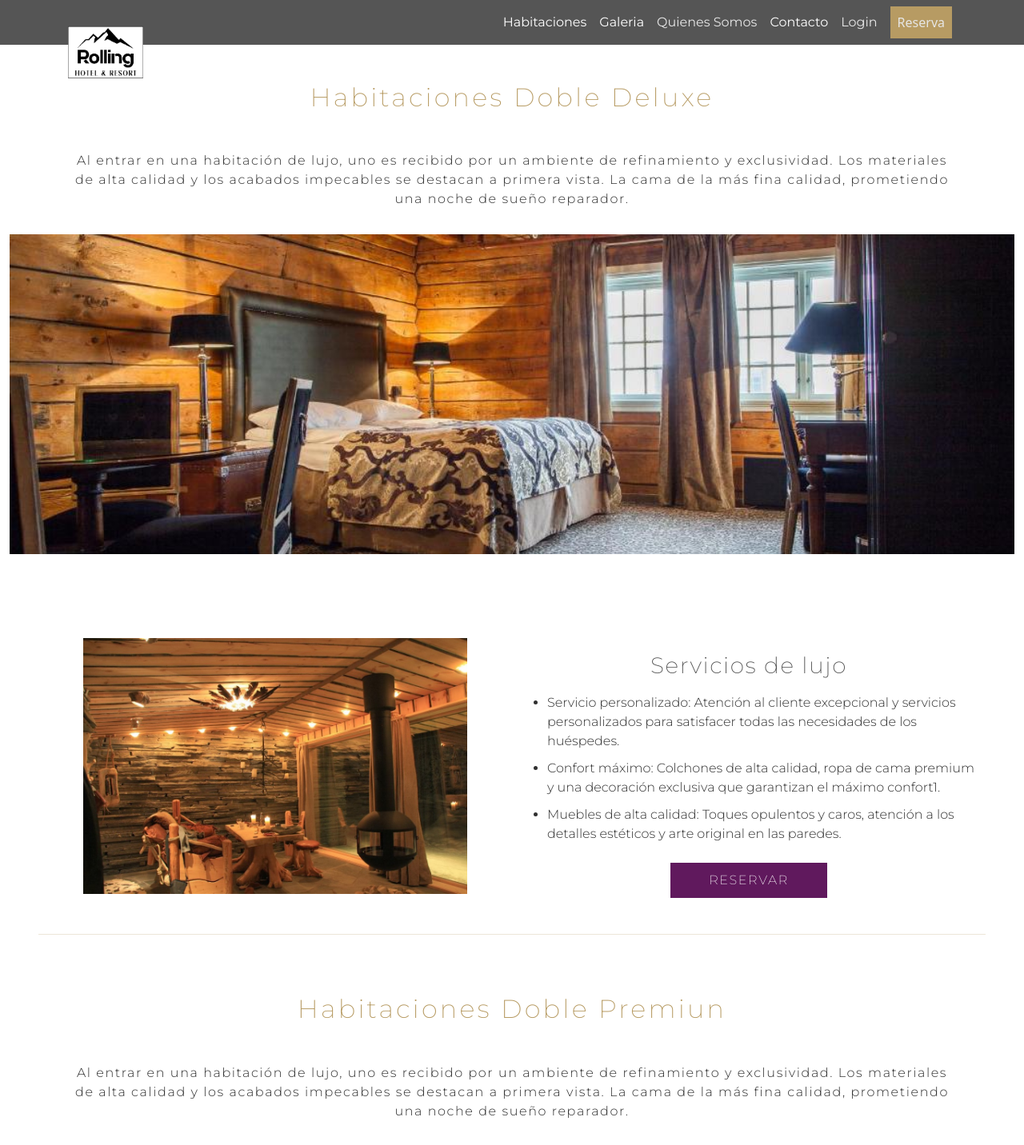
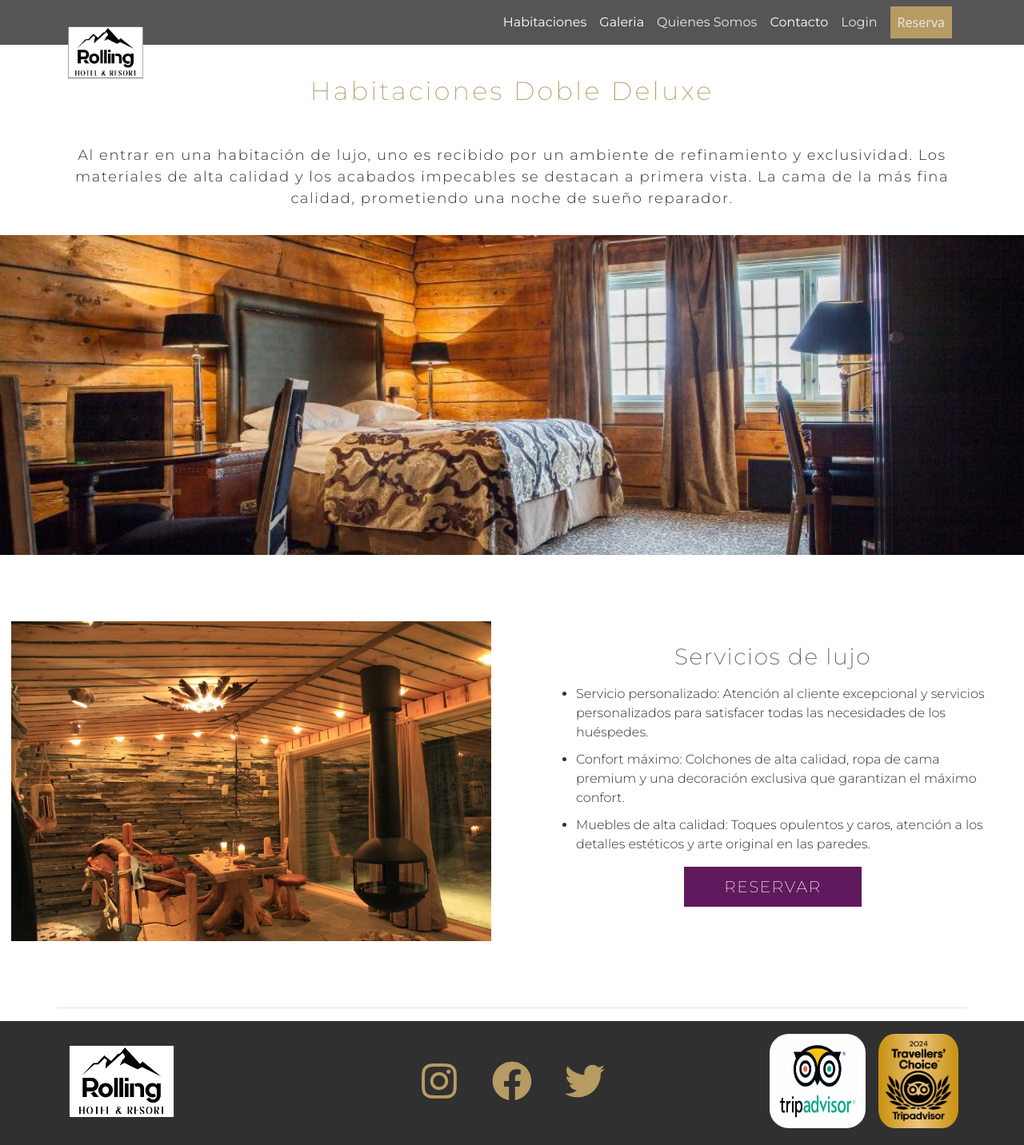
Before and after one commit to CosmeNicolas/ProyectoHotelFrontEnd, a React (Vite) app: page /Habitaciones in a window 1280 px wide. Shown: the top 1432 px of the page at 80% size. Built offline with nearby package versions, Linux system fonts and the light colour scheme.

Commit message:
cambie bs por react bs, se soluciono padding izq

```diff
--- a/package.json
+++ b/package.json
@@ -25,7 +25,8 @@
     "react-dom": "^18.2.0",
     "react-hook-form": "^7.51.2",
     "react-icons": "^5.0.1",
-    "react-router-dom": "^6.22.3"
+    "react-router-dom": "^6.22.3",
+    "sweetalert2": "^11.10.7"
   },
   "devDependencies": {
     "@types/react": "^18.2.66",
--- a/src/App.css
+++ b/src/App.css
@@ -225,7 +225,7 @@ backdrop-filter: blur( 0px );
 	font-weight: 200;
 	color: #B79B63;
 	letter-spacing: .2rem;
-	padding-top: 55px;
+	padding-top: 95px;
 }
 .texto-tituloH{
 	font-family: "Montserrat", sans-serif;
@@ -237,6 +237,7 @@ backdrop-filter: blur( 0px );
 .texto-textoH{
 	font-family: "Montserrat", sans-serif;
 	font-weight: 300;
+	font-size: large;
 	color:#303030;
 	letter-spacing: .1rem;
 }
@@ -252,7 +253,7 @@ backdrop-filter: blur( 0px );
 	align-items: center;
 }
 .descripcion-habitacion img{
-	max-height: 320px;
+	max-height: 400px;
 }
 .descripcion-habitacion h3{
 	font-family: "Montserrat", sans-serif;
@@ -276,7 +277,7 @@ backdrop-filter: blur( 0px );
 	background-color: #60195D;
     color: #fff;
     border: none;
-    padding: 10px 20px;
+    padding: 10px 50px;
     cursor: pointer;
     border-radius: 0px;
     transition: background-color 0.3s;
--- a/src/components/pages/Habitaciones.jsx
+++ b/src/components/pages/Habitaciones.jsx
@@ -1,4 +1,4 @@
-import { Form, Button, Card, Container } from "react-bootstrap";
+import { Button, Row, Col, Container, Image } from "react-bootstrap";
 import { Link } from "react-router-dom";
 import habitacion1img from "../../assets/habitacion1.jpg";
 import living1img from "../../assets/living1.jpg";
@@ -6,32 +6,37 @@ import living1img from "../../assets/living1.jpg";
 const Habitaciones = () => {
   return (
     <>
-      <Container fluid>
-        <div className="mt-5 text-center">
+      <section>
+        <Container className="text-center">
           <h2 className="texto-tituloHTop text-center">
             Habitaciones Doble Deluxe
           </h2>
-          <p className="texto-textoH container text-center mt-5">
+          <p className="texto-textoH text-center mt-5">
             Al entrar en una habitación de lujo, uno es recibido por un ambiente
             de refinamiento y exclusividad. Los materiales de alta calidad y los
             acabados impecables se destacan a primera vista. La cama de la más
             fina calidad, prometiendo una noche de sueño reparador.
           </p>
-        </div>
-        <img
+        </Container>
+        <Image
           src={habitacion1img}
           alt="habitacionDeLujo"
-          className="img-habitacion img-fluid mt-3"
+          className="img-habitacion mt-3"
+          fluid
         />
-        <div className="descripcion-habitacion row py-5 px-5">
-          <div className="col-sm-12 col-md-6 my-3 text-center">
+        <Row className="descripcion-habitacion text-center">
+          <Col xs={{ span: 12, order: 2 }} md={6}>
             <img
               src={living1img}
               alt="habitacionDeLujo"
               className="img-fluid mt-3"
             />
-          </div>
-          <div className="col-sm-12 col-md-6 my-3 pt-5 text-center">
+          </Col>
+          <Col
+            xs={{ span: 12, order: 1 }}
+            md={{ span: 6, order: 2 }}
+            className="px-5"
+          >
             <h3>Servicios de lujo</h3>
             <ul>
               <li>
@@ -41,72 +46,23 @@ const Habitaciones = () => {
               </li>
               <li>
                 Confort máximo: Colchones de alta calidad, ropa de cama premium
-                y una decoración exclusiva que garantizan el máximo confort1.
+                y una decoración exclusiva que garantizan el máximo confort.
               </li>
               <li>
                 Muebles de alta calidad: Toques opulentos y caros, atención a
                 los detalles estéticos y arte original en las paredes.
               </li>
             </ul>
-            <Link className="m-2 px-5 btn btn-succes btn-habitacion" to={"/"}>
-              RESERVAR
+            <Link to={"/"}>
+              <Button variant="dark" className="btn-habitacion" size="lg">
+                RESERVAR
+              </Button>
             </Link>
-          </div>
-          <hr className="separador-habitacion container"/>
-        </div>
-        <div>
-          <h2 className="texto-tituloH text-center">
-            Habitaciones Doble Premiun
-          </h2>
-          <p className="texto-textoH container text-center mt-5">
-            Al entrar en una habitación de lujo, uno es recibido por un ambiente
-            de refinamiento y exclusividad. Los materiales de alta calidad y los
-            acabados impecables se destacan a primera vista. La cama de la más
-            fina calidad, prometiendo una noche de sueño reparador.
-          </p>
-        </div>
-        <img
-          src={habitacion1img}
-          alt="habitacionDeLujo"
-          className="img-habitacion img-fluid mt-3"
-        />
-        <div className="descripcion-habitacion row py-5 px-5">
-          <div className="col-sm-12 col-md-6 my-3">
-            <img
-              src={living1img}
-              alt="habitacionDeLujo"
-              className="img-habitacionCard img-fluid mt-3"
-            />
-          </div>
-          <div className="col-sm-12 col-md-6 my-3">
-            <h3>Servicios de lujo</h3>
-            <ul>
-              <li>
-                Servicio personalizado: Atención al cliente excepcional y
-                servicios personalizados para satisfacer todas las necesidades
-                de los huéspedes1.
-              </li>
-              <li>
-                Confort máximo: Colchones de alta calidad, ropa de cama premium
-                y una decoración exclusiva que garantizan el máximo confort1.
-              </li>
-              <li>
-                Experiencias gastronómicas: Restaurantes de lujo con menús
-                exquisitos que suelen incluir platos típicos de la región y
-                opciones internacionales1.
-              </li>
-              <li>
-                Muebles de alta calidad: Toques opulentos y caros, atención a
-                los detalles estéticos y arte original en las paredes.
-              </li>
-            </ul>
-            <Link className="m-2 px-5 btn btn-succes btn-habitacion" to={"/"}>
-              RESERVAR
-            </Link>
-          </div>
-          <hr className="separador-habitacion container" />
-        </div>
-      </Container>
+          </Col>
+        </Row>
+
+        <hr className="separador-habitacion container"/>
+      </section>
     </>
   );
 };
```
Also changed, not shown: 1 other file (tests, documents, lock files or other folders).
